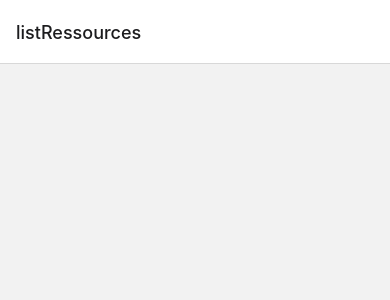
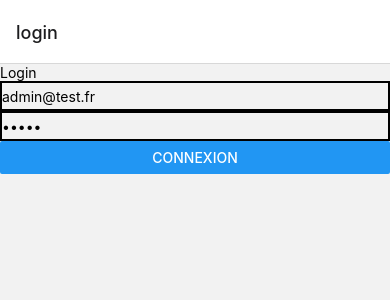
Before and after one commit to LucBERTON/RessourcesRelationnelles_Mobile, a React Native app: screen /listRessources in a window 390 px wide. Shown: the top 300 px of the page. Built offline with nearby package versions, Linux system fonts and the light colour scheme; no server answers.

Commit message:
Login with jwt ok

```diff
--- a/App.js
+++ b/App.js
@@ -5,16 +5,76 @@ import { createNativeStackNavigator } from '@react-navigation/native-stack';
 import React from 'react';
 import ListRessources from './components/ListRessources';
 import RessourceDetails from './components/RessourceDetails';
+import { getData, TOKEN_KEY, Token_KEY, USER_KEY } from './service/StorageService';
+import Login from './components/login/Login';
 
 const Stack = createNativeStackNavigator()
 
+getData(USER_KEY)
+  .then((data) => console.log(data))
+
+export const UserContext = React.createContext({
+  token: {
+    value: '',
+    setValue: (value) => { }
+  },
+  username: {
+    value: '',
+    setValue: (value) => { }
+  },
+})
+
+
 export default function App() {
+  const [token, setToken] = React.useState()
+  const [username, setUsername] = React.useState()
+  const contextValue = {
+    token: {
+      value: '',
+      setValue: setToken
+    },
+    username: {
+      value: '',
+      setValue: setUsername
+    },
+  }
+
+  React.useEffect(async () => {
+    const usernameStorage = await getData(USER_KEY)
+    const tokenStorage = await getData(TOKEN_KEY)
+    setUsername(usernameStorage)
+    setToken(tokenStorage)
+  }, [])
   return (
     <NavigationContainer>
-      <Stack.Navigator>
-        <Stack.Screen name="listRessources" component={ListRessources} />
-        <Stack.Screen name="ressourceDetails" component={RessourceDetails} />
-    </Stack.Navigator>
+      <UserContext.Provider value={contextValue}>
+        <Stack.Navigator>
+          {
+            (token && username) ? (
+              <>
+              <Stack.Screen name='home'>
+              {
+                (props) => {
+                  return (
+                    <SafeAreaView style={styles.container}>
+                      <ListRessources {...props} />
+                    </SafeAreaView>
+                  )
+                }
+              }
+
+              </Stack.Screen>
+              <Stack.Screen name="ressourceDetails" component={RessourceDetails} />
+              </>
+            )
+            :
+            <Stack.Screen name="login" component={Login}/>
+          }
+
+
+
+        </Stack.Navigator>
+      </UserContext.Provider>
     </NavigationContainer>
   );
 }
--- a/components/ListRessources.jsx
+++ b/components/ListRessources.jsx
@@ -38,7 +38,7 @@ export default function ListRessources( {navigation}) {
                 style={styles.view}
                 onPress={() => navigation.navigate('ressourceDetails', {ressource: item})}>
                 <View>
-                    <Text style={styles.txt}>Titre: {item.title} </Text>
+                    <Text style={[styles.txt, styles.title]}>Titre: {item.title} </Text>
                     <Text style={styles.txt}>Auteur : {item.author} </Text>
                     <Text style={styles.txt}>Date de soumission : {item.submitDate} </Text>
                 </View>
@@ -68,9 +68,13 @@ const styles = StyleSheet.create({
     view: {
         flexDirection: 'row',
         padding: 10,
+        backgroundColor: "blue"
     },
     txt: {
         marginLeft: 20,
         paddingTop: 10
+    },
+    title:{
+        fontSize: 30
     }
 });
--- /dev/null
+++ b/components/login/Login.jsx
@@ -0,0 +1,84 @@
+import { StackActions } from "@react-navigation/native"
+import React from 'react'
+import {View, Text, TextInput,StyleSheet,Button} from 'react-native'
+import {storeData, USER_KEY, TOKEN_KEY} from '../../service/StorageService'
+import {UserContext} from '../../App'
+import jwtDecode from "jwt-decode";
+
+
+
+export default function Login({route,navigation}){
+    const [email, majEmail] = React.useState('admin@test.fr')
+    const [pwd, majPwd] = React.useState('admin')
+    const context = React.useContext(UserContext)
+
+    const submit = () => {
+        const url = `https://localhost:8000/api/login_check`
+
+        fetch(url, {
+            method: 'POST',
+            body: JSON.stringify({
+                email: email, password: pwd
+            }),
+            headers: {
+                "Content-Type": "application/json",
+                "Accept": "application/json"
+            }
+        })
+        .then((response)=> response.json())
+        .then(async (data) => {
+            if (data && data.token) {
+
+              context.token.setValue(data.token)
+
+              const decoded = jwtDecode(data.token)
+              console.log(decoded)
+
+              await storeData(USER_KEY, decoded.username)
+              await storeData(TOKEN_KEY, data.token)
+
+
+                navigation.dispatch(
+                    StackActions.replace('home', {
+                    })
+                  );
+            } else {
+                navigation.dispatch(
+                    StackActions.replace('login', {
+                    })
+                  );
+            }
+        })
+    }
+
+
+    return (
+        <View>
+            <Text>Login</Text>
+            <TextInput
+            style={styles.input}
+            onChangeText={majEmail}
+            value={email}
+            keyboardType='email-address'
+            />
+            <TextInput
+            style={styles.input}
+            onChangeText={majPwd}
+            value={pwd}
+            secureTextEntry={true}/>
+            <Button title="Connexion" onPress={submit} />
+            {
+                (context.token.value) && (<Button title="Connexion" onPress={submit}/>)
+            }
+        </View>
+    )
+
+}
+
+const styles = StyleSheet.create({
+    input: {
+        borderColor: 'black',
+        borderWidth: 2,
+        height: 30
+    }
+});
--- /dev/null
+++ b/service/StorageService.js
@@ -0,0 +1,26 @@
+import AsyncStorage from '@react-native-async-storage/async-storage'
+
+export const USER_KEY = 'user'
+export const TOKEN_KEY = 'token'
+
+export async function storeData(key, value){
+    try{
+        const jsonValue = JSON.stringify(value)
+        await AsyncStorage.setItem(key, jsonValue)
+    } catch(e) {
+        console.log(e)
+        return false
+    }
+    return false
+}
+
+export async function getData(key){
+    try{
+        const valueStorage = await AsyncStorage.getItem(key)
+        var jsonValueParsed = JSON.parse(valueStorage)
+    } catch(error) {
+
+    }
+
+    return jsonValueParsed
+}
```
Also changed, not shown: package.json (+5 -3 lines), 1 other file (tests, documents, lock files or other folders).
